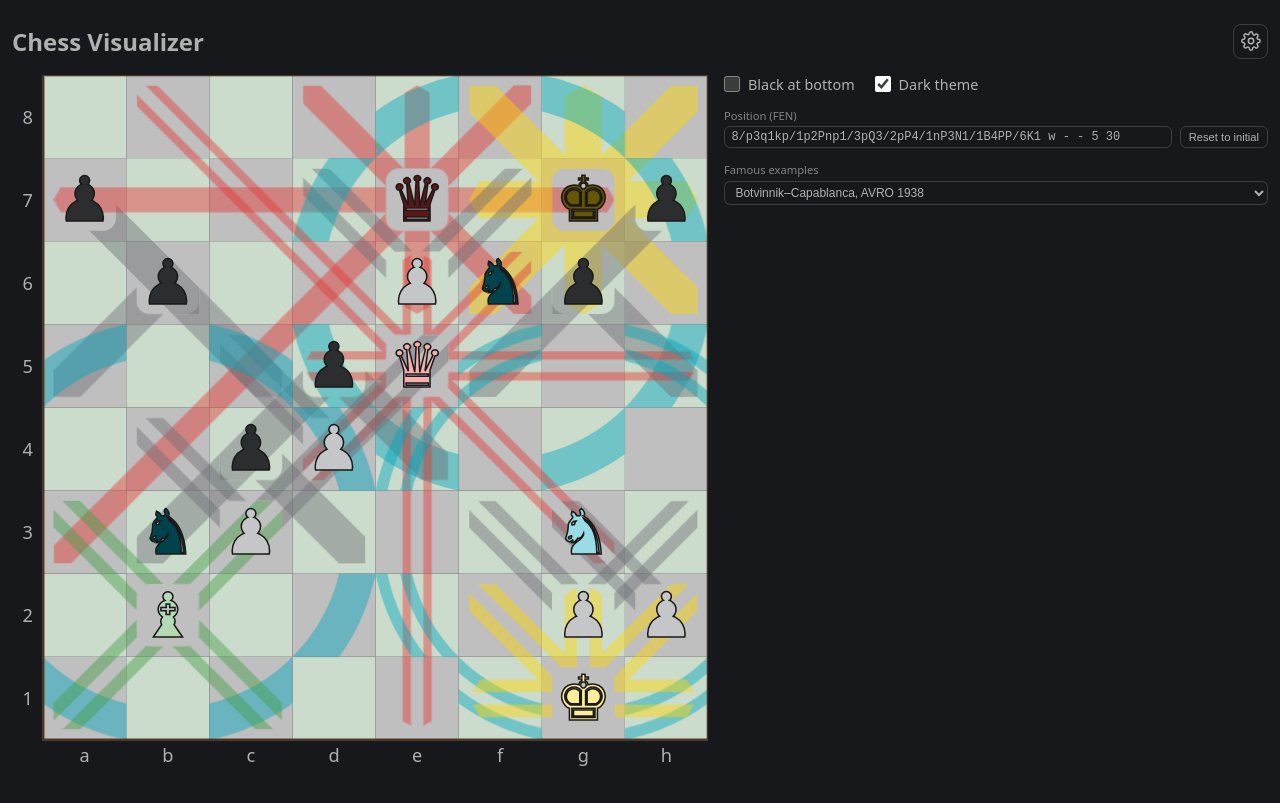
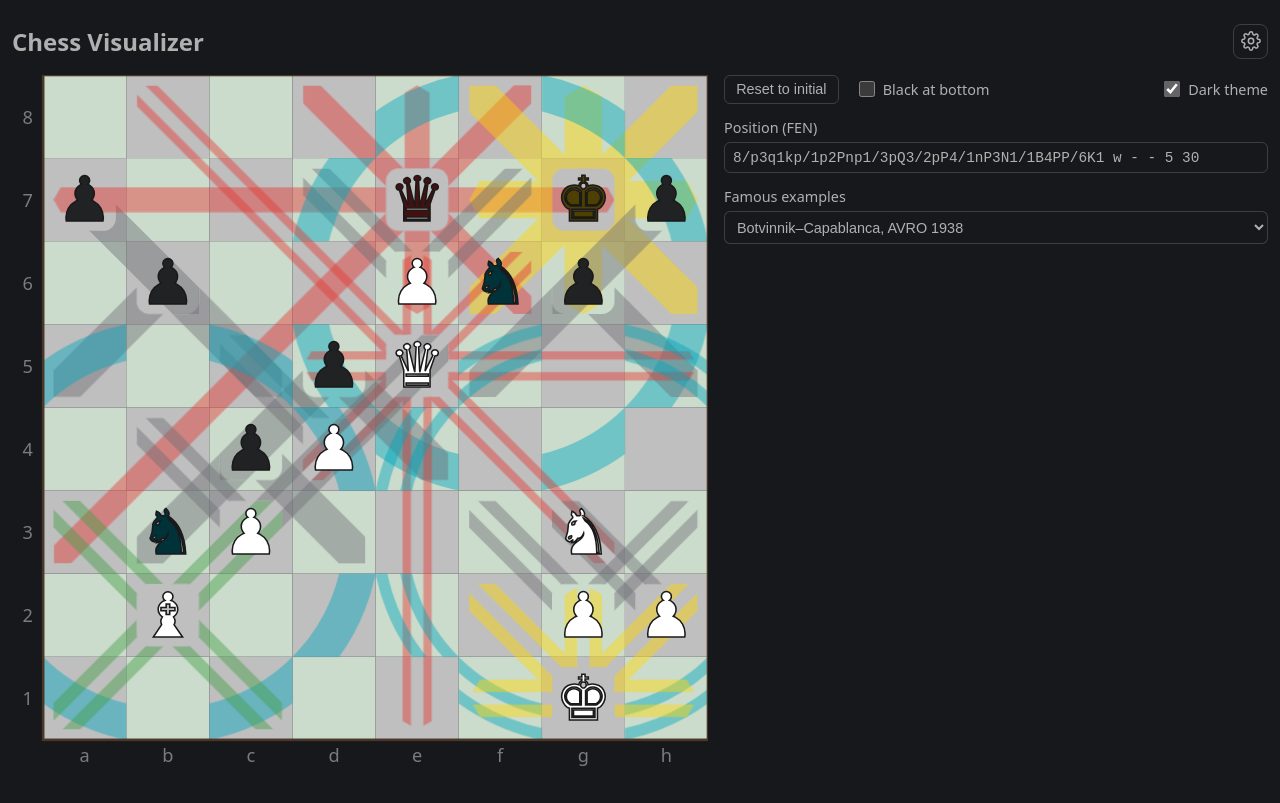
Before and after one commit to ivan-veselovsky/chess-visualizer, a React (Vite) app: page / in a window 1280 px wide. Built offline with nearby package versions, Linux system fonts and the light colour scheme.

Commit message:
usability: UI refactoring

```diff
--- a/src/app/App.tsx
+++ b/src/app/App.tsx
@@ -80,6 +80,13 @@ export default function App() {
         {/* Right: everything else, stacked, in the order it is reached for. */}
         <div className="side-column">
           <div className="board-controls">
+            <button
+              type="button"
+              className="reset-button"
+              onClick={() => setFen(DEFAULT_FEN)}
+            >
+              Reset to initial
+            </button>
             <ToggleField
               id="flip-board"
               label="Black at bottom"
@@ -101,12 +108,7 @@ export default function App() {
             />
           </div>
 
-          <FenField
-            value={fen}
-            error={error}
-            onChange={setFen}
-            onReset={() => setFen(DEFAULT_FEN)}
-          />
+          <FenField value={fen} error={error} onChange={setFen} />
 
           <FamousPositions value={fen} onSelect={setFen} />
 
--- a/src/app/FenField.tsx
+++ b/src/app/FenField.tsx
@@ -3,7 +3,6 @@ interface FenFieldProps {
   /** Why the current text was rejected, or null while it parses. */
   error: string | null;
   onChange: (fen: string) => void;
-  onReset: () => void;
 }
 
 /**
@@ -14,7 +13,6 @@ export default function FenField({
   value,
   error,
   onChange,
-  onReset,
 }: FenFieldProps) {
   return (
     <div className="fen-field">
@@ -32,9 +30,6 @@ export default function FenField({
           aria-describedby={error === null ? undefined : "fen-error"}
           onChange={(event) => onChange(event.target.value)}
         />
-        <button type="button" className="reset-button" onClick={onReset}>
-          Reset to initial
-        </button>
       </div>
       {error !== null && (
         <p id="fen-error" className="fen-error" role="alert">
--- a/src/app/presets/DefaultOptions.ts
+++ b/src/app/presets/DefaultOptions.ts
@@ -59,8 +59,8 @@ export const DEFAULT_OPTIONS: Options = {
   orientation: "white",
   showGrid: false,
   pieceTint: {
-    lightenWhite: 0.6,
-    darkenBlack: 0.6,
+    lightenWhite: 1,
+    darkenBlack: 0.7,
   },
   attacks: {
     colors: {
--- a/src/styles.css
+++ b/src/styles.css
@@ -32,6 +32,8 @@
   */
   --app-bg: #ffffff;
   --app-fg: #1a1a1a;
+  /* Fill behind a checked box. The text colour reads well on a light page. */
+  --checkbox-accent: currentColor;
 
   /* Follows the setting, not the OS, so form controls match the chosen theme. */
   color-scheme: light;
@@ -63,6 +65,9 @@
 :root[data-theme="dark"] {
   --app-bg: #17181b;
   --app-fg: #b0b0b0;
+  /* Pulled back toward the page: at full text colour a checked box is a bright
+     block, louder than the setting it reports. */
+  --checkbox-accent: color-mix(in srgb, var(--app-fg) 50%, var(--app-bg));
   color-scheme: dark;
 }
 
@@ -170,12 +175,25 @@ body {
   pointer-events: none;
 }
 
-/* First row of the side column: the two board toggles, side by side. */
+/*
+  First row of the side column: the reset button, then the board toggle, with
+  the theme toggle pushed to the right edge — directly under the gear that opens
+  the options, the other page-wide control. Pushed by an auto margin rather than
+  by space-between, which would strand the middle item halfway across.
+*/
 .board-controls {
   display: flex;
   flex-wrap: wrap;
   align-items: center;
   gap: 1.25rem;
+}
+
+.board-controls > :last-child {
+  margin-left: auto;
+}
+
+.board-controls .reset-button {
+  white-space: nowrap;
 }
 
 .board-controls .toggle-field {
@@ -188,9 +206,8 @@ body {
 
 .famous-positions > label {
   display: block;
-  margin-bottom: 0.15rem;
-  font-size: 0.7rem;
-  opacity: 0.7;
+  margin-bottom: 0.3rem;
+  font-size: 0.9rem;
 }
 
 /*
@@ -202,8 +219,8 @@ body {
 */
 .famous-select {
   width: 100%;
-  padding: 0.2rem 0.4rem;
-  font-size: 0.75rem;
+  padding: 0.4rem 0.5rem;
+  font-size: 0.9rem;
   color: var(--app-fg);
   background: var(--app-bg);
   border: 1px solid var(--panel-border);
@@ -222,9 +239,8 @@ body {
 
 .fen-field > label {
   display: block;
-  margin-bottom: 0.15rem;
-  font-size: 0.7rem;
-  opacity: 0.7;
+  margin-bottom: 0.3rem;
+  font-size: 0.9rem;
 }
 
 .fen-field-inputs {
@@ -236,9 +252,9 @@ body {
 .fen-input {
   flex: 1 1 auto;
   min-width: 0;
-  padding: 0.2rem 0.4rem;
+  padding: 0.4rem 0.5rem;
   font-family: ui-monospace, monospace;
-  font-size: 0.75rem;
+  font-size: 0.9rem;
   color: inherit;
   background: none;
   border: 1px solid var(--panel-border);
@@ -248,12 +264,6 @@ body {
 .fen-input-invalid {
   border-color: var(--invalid);
   color: var(--invalid);
-}
-
-.fen-field .reset-button {
-  padding: 0.2rem 0.5rem;
-  font-size: 0.7rem;
-  white-space: nowrap;
 }
 
 .fen-error {
@@ -325,7 +335,9 @@ body {
 
 .coordinate-label {
   font-size: 14px;
-  fill: currentColor;
+  /* Held back from the page's text colour: they label the board rather than
+     compete with it, so they sit nearer the frame behind them. */
+  fill: color-mix(in srgb, currentColor 65%, transparent);
   text-anchor: middle;
   dominant-baseline: central;
   user-select: none;
@@ -596,7 +608,7 @@ body {
   width: 1rem;
   height: 1rem;
   margin: 0;
-  accent-color: currentColor;
+  accent-color: var(--checkbox-accent);
   cursor: pointer;
 }
 
@@ -607,7 +619,9 @@ body {
 
 .reset-button {
   padding: 0.35rem 0.7rem;
-  font-size: 0.85rem;
+  /* One type size across every control: the labels, the fields and the
+     buttons. 0.85 left the buttons reading a step quieter than their row. */
+  font-size: 0.9rem;
   color: inherit;
   background: none;
   border: 1px solid var(--panel-border);
```
